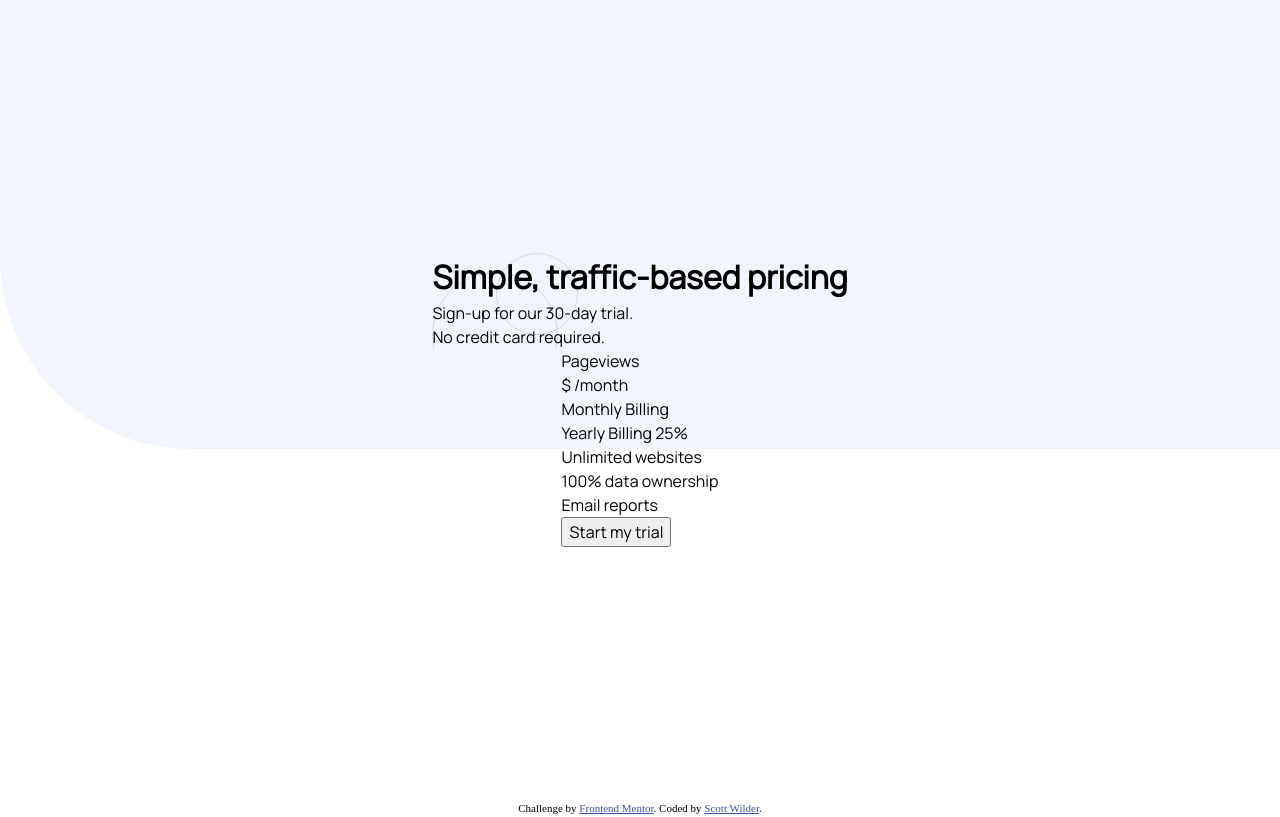
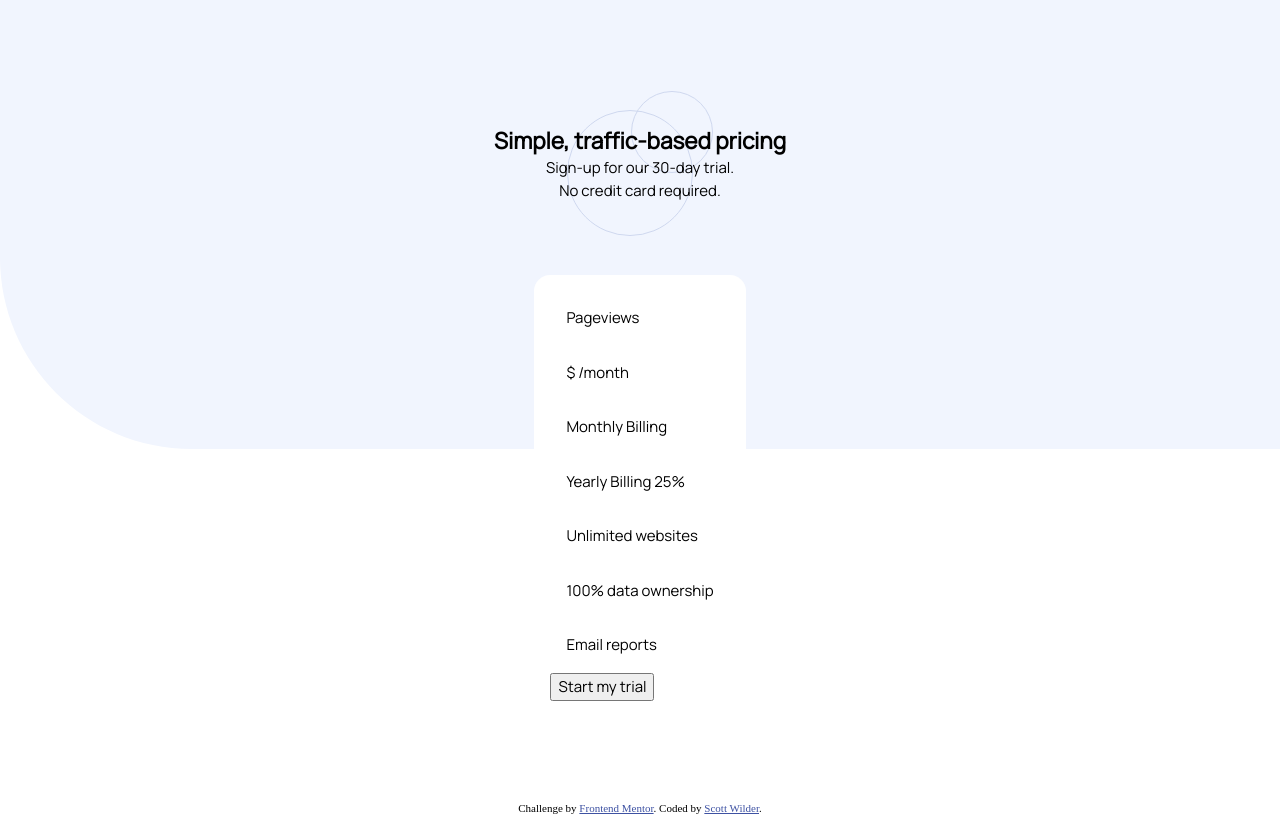
Before and after one commit to Scott-Wilder/fem-interactive-pricing-component, a plain HTML site: page index.html in a window 1280 px wide. Drawn offline with Linux system fonts and the light colour scheme.

Commit message:
style: Feature and updates related to styling

```diff
--- a/index.html
+++ b/index.html
@@ -29,11 +29,12 @@
   <body>
     <main class="container">
       <div class="header">
-        <h1>Simple, traffic-based pricing</h1>
+        <h2>Simple, traffic-based pricing</h2>
         <p>Sign-up for our 30-day trial.</p>
         <p>No credit card required.</p>
       </div>
       <article class="hero">
+        <div class="hero-background">
           <p>Pageviews</p>
           <p>$ /month</p>
           <p>Monthly Billing</p>
@@ -42,6 +43,7 @@
           <p>100% data ownership</p>
           <p>Email reports</p>
           <button>Start my trial</button>
+        </div>
       </article>
     </main>
     <div class="attribution">
--- a/styles.css
+++ b/styles.css
@@ -87,8 +87,26 @@ main {
   justify-content: center;
   align-items: center;
   font-family: Manrope;
+  font-size: 15px;
 }
 .header {
   background-image: url(images/pattern-circles.svg);
   background-repeat: no-repeat;
+  background-position: center;
+  display: flex;
+  flex-direction: column;
+  align-items: center;
+  justify-content: center;
+  min-height: 10rem;
 }
+.hero {
+  padding-top: 2rem;
+}
+.hero-background {
+  background-color: hsl(0, 0%, 100%);
+  padding: 1rem;
+  border-radius: 16px;
+}
+.hero p {
+  padding: 1rem;
+}
```
Lines whose indentation alone changed are shown as unchanged.
